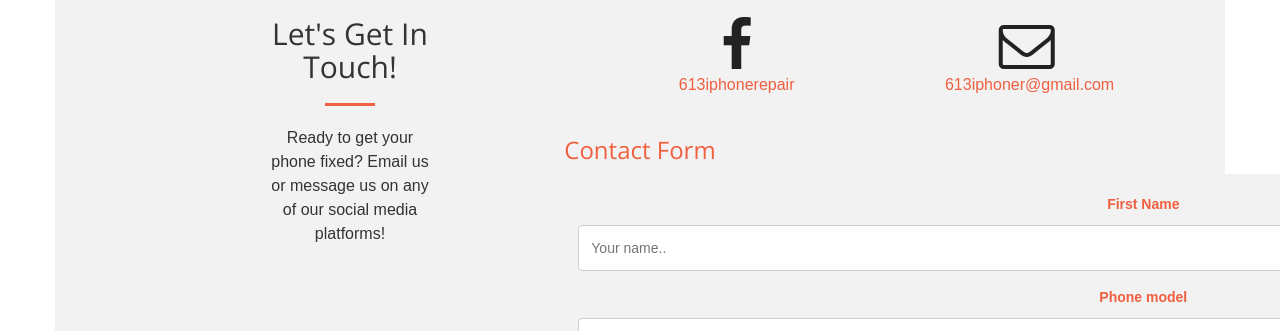
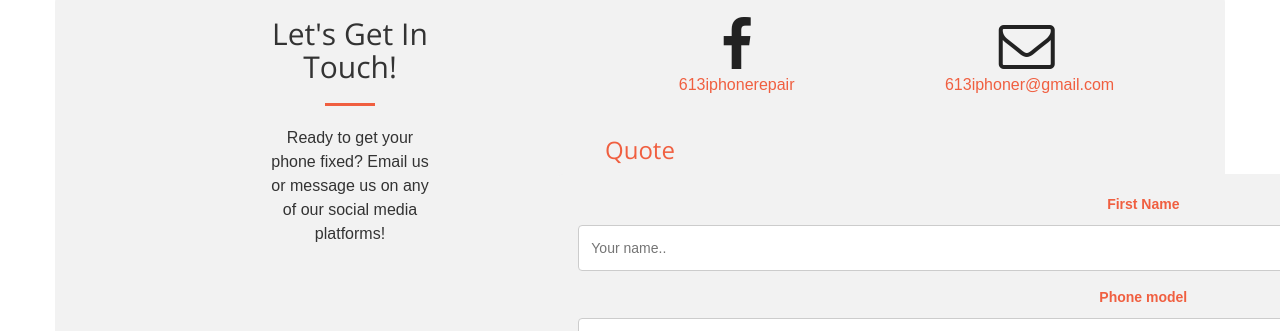
Before and after one commit to SuhaibElkomy/613iphonerepair, a Jekyll site: the page built from index.html, in a window 1280 px wide and 900 px high, scrolled down 4033 px. Shown: the part 127-458 px from the top of the window. Built offline with Jekyll 4.4.1, drawn with Linux system fonts in a browser that asks for light colours.

Commit message:
Update Quote.html

```diff
--- a/_includes/Quote.html
+++ b/_includes/Quote.html
@@ -39,7 +39,7 @@ input[type=submit]:hover {
 </head>
 <body>
 
-<h3>Contact Form</h3>
+<h3>Quote</h3>
 
 <div class="container">
   <form action="/Qoute.php">
```
